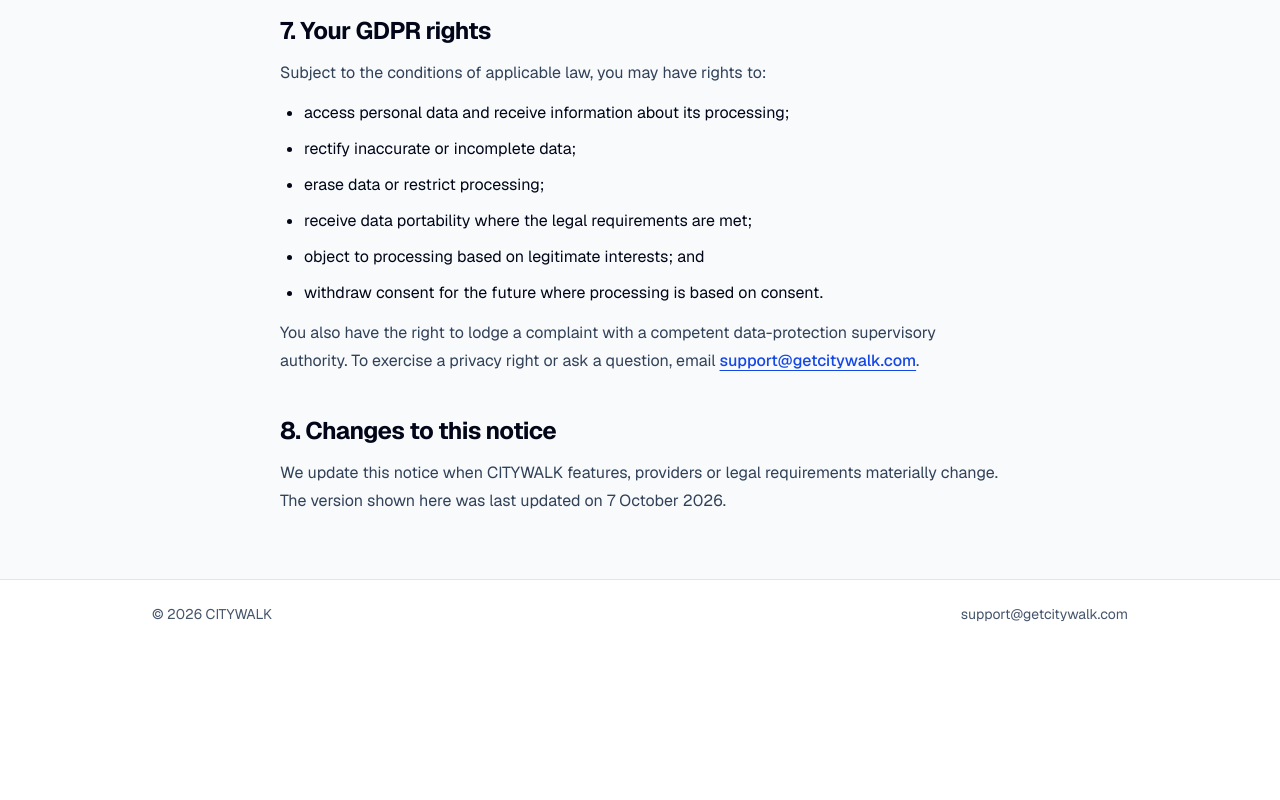
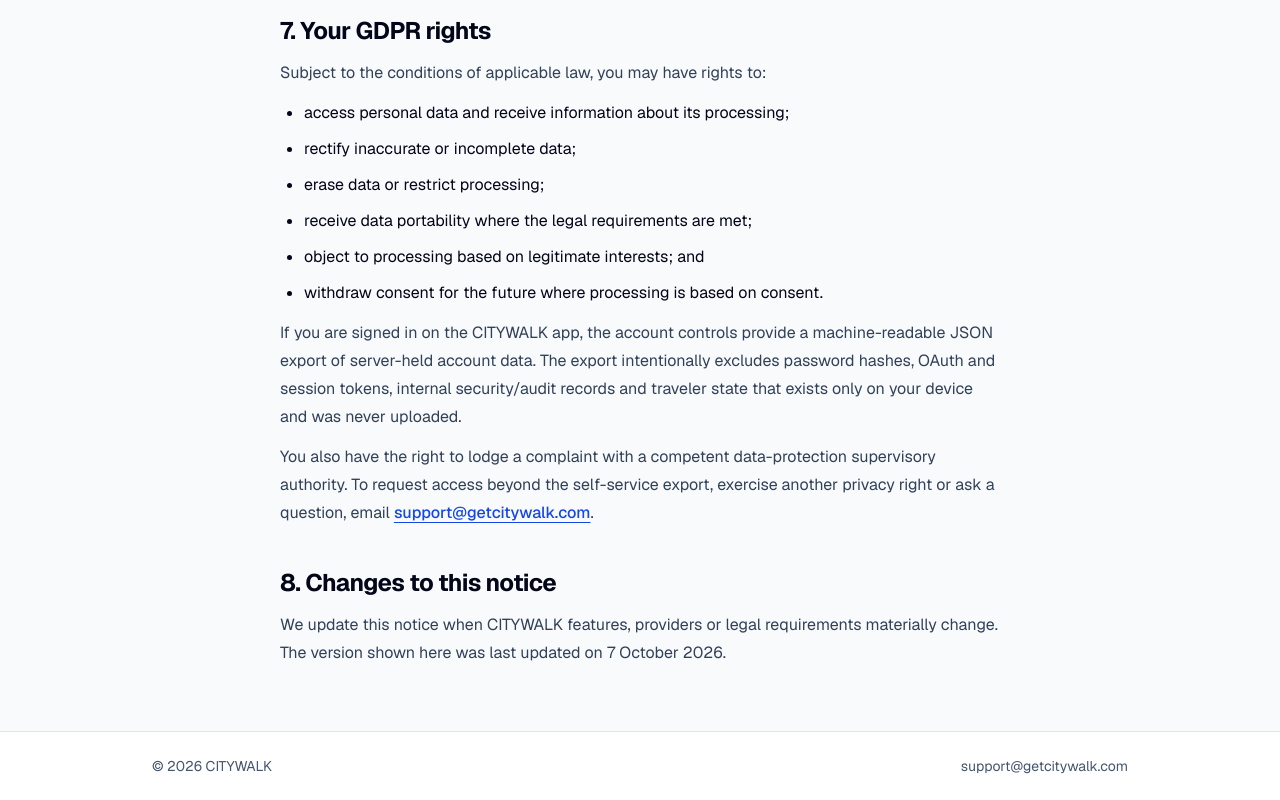
Before and after one commit to IamAssiaAjdaai/lubeck-ai-guide, a Next.js app: page /privacy in a window 1280 px wide. Shown: the part 4386-5186 px from the top of the page. Before the commit the page ends 5034 px from the top, so only its background shows below. Built offline with nearby package versions, Linux system fonts and the light colour scheme; no server answers.

Commit message:
LEGAL-06: disclose self-service data export in privacy notice

```diff
--- a/src/app/privacy/page.tsx
+++ b/src/app/privacy/page.tsx
@@ -156,7 +156,10 @@ export default function PrivacyPage() {
           <li>withdraw consent for the future where processing is based on consent.</li>
         </ul>
         <p>
-          You also have the right to lodge a complaint with a competent data-protection supervisory authority. To exercise a privacy right or ask a question, email <a href={`mailto:${CITYWALK_SUPPORT_EMAIL}`}>{CITYWALK_SUPPORT_EMAIL}</a>.
+          If you are signed in on the CITYWALK app, the account controls provide a machine-readable JSON export of server-held account data. The export intentionally excludes password hashes, OAuth and session tokens, internal security/audit records and traveler state that exists only on your device and was never uploaded.
+        </p>
+        <p>
+          You also have the right to lodge a complaint with a competent data-protection supervisory authority. To request access beyond the self-service export, exercise another privacy right or ask a question, email <a href={`mailto:${CITYWALK_SUPPORT_EMAIL}`}>{CITYWALK_SUPPORT_EMAIL}</a>.
         </p>
       </section>
 
```
